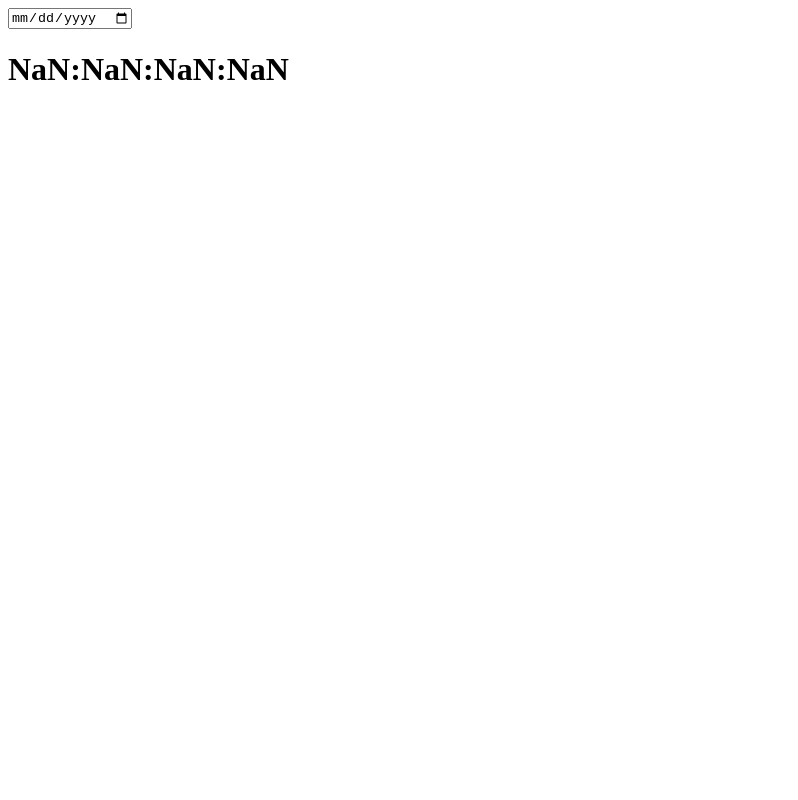
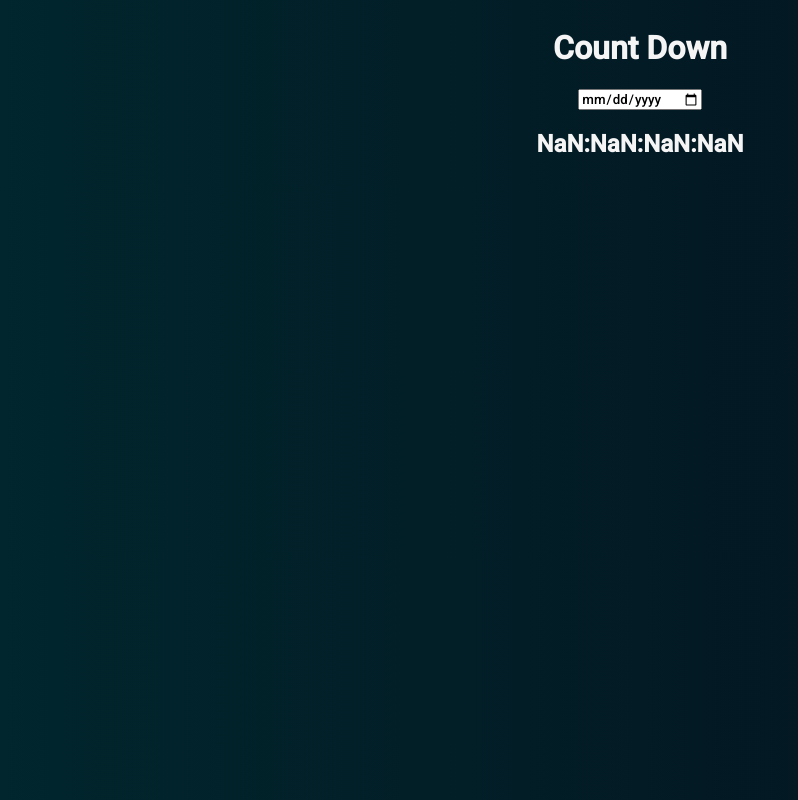
Before and after one commit to MarcosGTS/DesafiosJs, a plain HTML site: page countDownTimer/index.html in a window 1280 px wide. Shown: the whole page, without its empty margins (0-798 px from the left). Drawn offline with Linux system fonts and the light colour scheme.

Commit message:
adicionando style

```diff
--- a/countDownTimer/index.html
+++ b/countDownTimer/index.html
@@ -4,9 +4,14 @@
     <meta charset="UTF-8">
     <title>Count Down</title>
     <script src="script.js"></script>
+    <link rel="stylesheet" href="style.css">
 </head>
 <body>
-    <input type="date">
-    <h1 id="display"></h1>
+    <main>
+        <h1>Count Down</h1>
+        <input type="date">
+        <h2 id="display"></h2>
+    </main>
+
 </body>
 </html>
--- a/countDownTimer/style.css
+++ b/countDownTimer/style.css
@@ -0,0 +1,22 @@
+@import url('https://fonts.googleapis.com/css2?family=Roboto:wght@500&display=swap');
+
+ * {
+     font-family: 'Roboto', sans-serif;
+ }
+body {
+    display: flex;
+    flex-direction: column;
+    align-items: center;
+
+    background-image: linear-gradient(to right, #01262d, #04101d);
+}
+
+main {
+    display: flex;
+    flex-direction: column;
+    align-items: center;
+
+    width: 40vw;
+
+    color: whitesmoke;
+}
```
